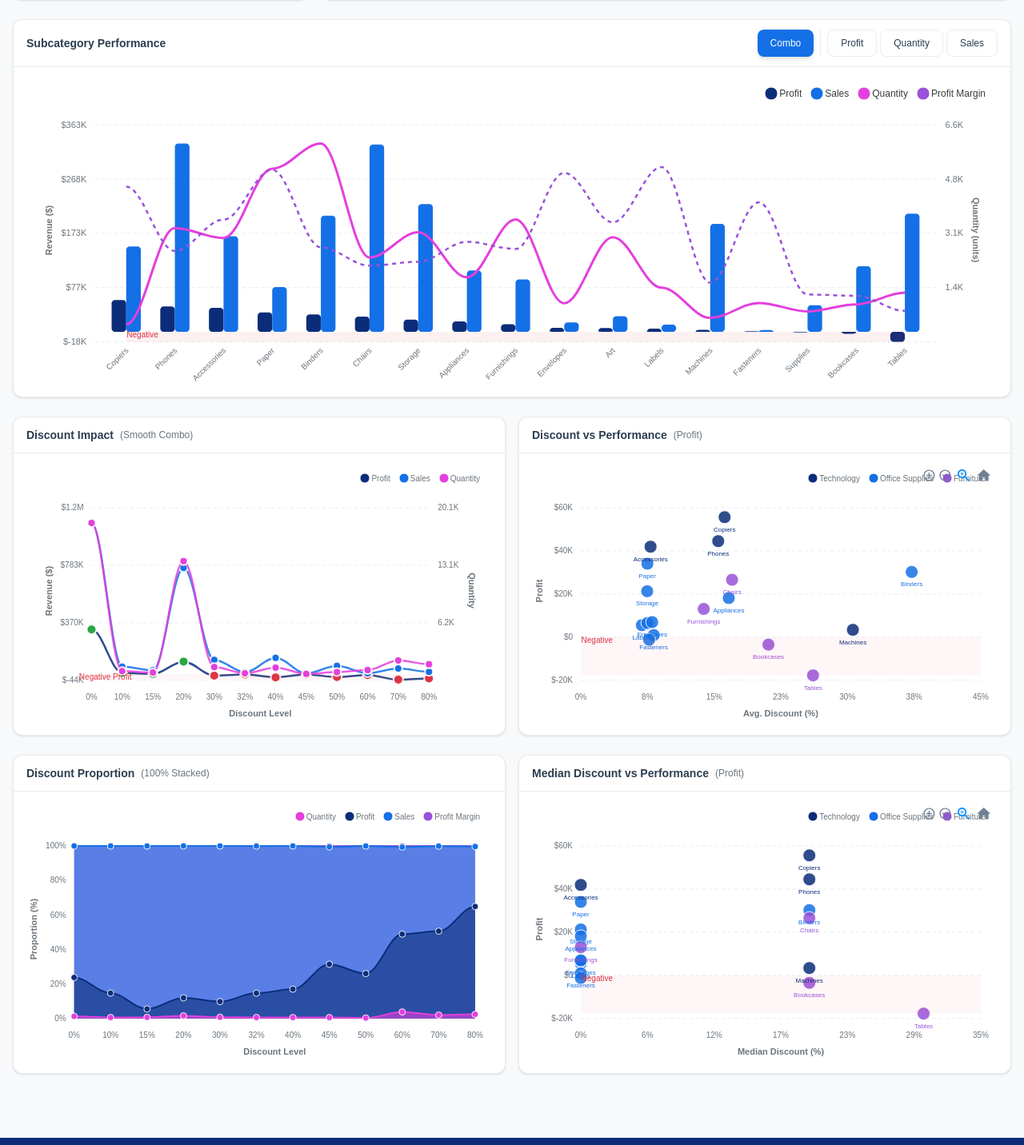
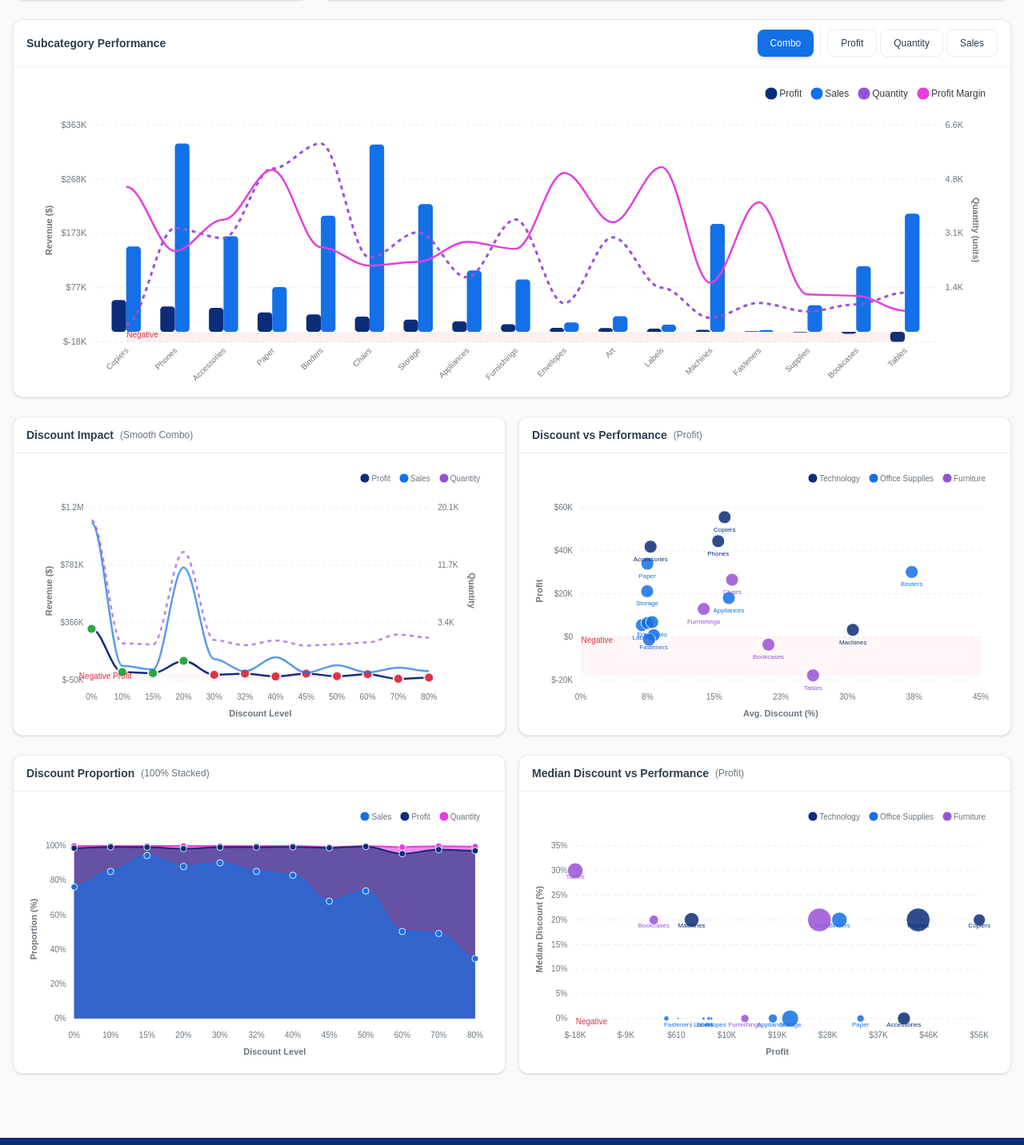
Before and after one commit to Otachiking/mindle-dannaga, a Next.js app: page / in a window 1280 px wide. Shown: the part 1078-2510 px from the top of the page at 80% size. Built offline with nearby package versions, Linux system fonts and the light colour scheme.

Commit message:
v1.4.1: Bug fixes - Header Fix Chart label, mobile icons, auto-refresh, scatter zoom controls, chart colors and order

```diff
--- a/app/page.tsx
+++ b/app/page.tsx
@@ -30,6 +30,14 @@ export default function Dashboard() {
   const [chartKey, setChartKey] = useState(0);
 
   const handleRefresh = () => setChartKey(k => k + 1);
+
+  // Auto-refresh charts when any filter changes
+  useEffect(() => {
+    if (!loading) {
+      handleRefresh();
+    }
+    // eslint-disable-next-line react-hooks/exhaustive-deps
+  }, [selectedRegion, selectedSegment, selectedMetric]);
 
   // Load CSV data on mount
   useEffect(() => {
--- a/components/DiscountAnalysis.tsx
+++ b/components/DiscountAnalysis.tsx
@@ -86,7 +86,7 @@ const DiscountAnalysis: React.FC<DiscountAnalysisProps> = ({ data, metric }) =>
     const maxQty = Math.max(...discountLineData.map(d => d.quantity));
 
     // Calculate aligned ranges so 0 lines match
-    const leftMin = hasNegativeProfit ? minProfit * 1.1 : 0;
+    const leftMin = hasNegativeProfit ? Math.min(minProfit * 1.1, -50000) : -50000;
     const leftMax = maxRevenue * 1.1;
     const zeroRatio = leftMin < 0 ? Math.abs(leftMin) / (Math.abs(leftMin) + leftMax) : 0;
     const rightMax = maxQty * 1.1;
@@ -102,10 +102,14 @@ const DiscountAnalysis: React.FC<DiscountAnalysisProps> = ({ data, metric }) =>
       stroke: {
         curve: 'smooth',
         width: [2.5, 2.5, 2.5],
+        dashArray: [0, 0, 5],
       },
-      colors: ['#0b2d79', '#1470e6', '#e43fdd'],
+      fill: {
+        opacity: [1, 0.7, 0.7],
+      },
+      colors: ['#0b2d79', '#1470e6', '#9852d9'],
       markers: {
-        size: [6, 5, 5],
+        size: [6, 0, 0],
         strokeWidth: 2,
         strokeColors: '#fff',
         hover: { size: 8 },
@@ -148,7 +152,7 @@ const DiscountAnalysis: React.FC<DiscountAnalysisProps> = ({ data, metric }) =>
           seriesName: 'Quantity',
           opposite: true,
           title: { text: 'Quantity', style: { color: '#6c757d', fontSize: '11px' } },
-          min: rightMin,
+          min: Math.min(rightMin, -5000),
           max: rightMax,
           labels: {
             formatter: (val: number) => {
@@ -181,7 +185,7 @@ const DiscountAnalysis: React.FC<DiscountAnalysisProps> = ({ data, metric }) =>
             <div style="font-weight:600;margin-bottom:6px;font-size:13px;">Discount: ${(item.discount * 100).toFixed(0)}%</div>
             <div style="margin-bottom:4px;"><span style="color:${profitColor};">●</span> Profit: ${formatFullValue(item.profit, 'profit')}</div>
             <div style="margin-bottom:4px;"><span style="color:#1470e6;">●</span> Sales: ${formatFullValue(item.sales, 'sales')}</div>
-            <div style="margin-bottom:4px;"><span style="color:#e43fdd;">●</span> Quantity: ${item.quantity.toLocaleString()}</div>
+            <div style="margin-bottom:4px;"><span style="color:#9852d9;">●</span> Quantity: ${item.quantity.toLocaleString()}</div>
             <div style="color:rgba(255,255,255,0.7);font-size:11px;margin-top:6px;">${item.count.toLocaleString()} transactions</div>
           </div>`;
         },
@@ -280,7 +284,7 @@ const DiscountAnalysis: React.FC<DiscountAnalysisProps> = ({ data, metric }) =>
         tools: {
           download: false,
           selection: false,
-          zoom: true,
+          zoom: false,
           zoomin: true,
           zoomout: true,
           pan: false,
@@ -288,7 +292,7 @@ const DiscountAnalysis: React.FC<DiscountAnalysisProps> = ({ data, metric }) =>
         },
       },
       fontFamily: 'inherit',
-      zoom: { enabled: true, type: 'xy' },
+      zoom: { enabled: false },
     },
     colors: [CATEGORY_COLORS['Technology'], CATEGORY_COLORS['Office Supplies'], CATEGORY_COLORS['Furniture']],
     markers: {
--- a/components/DiscountAnalysisStacked.tsx
+++ b/components/DiscountAnalysisStacked.tsx
@@ -97,10 +97,9 @@ const DiscountAnalysisStacked: React.FC<Props> = ({ data, metric }) => {
       width: 2,
     },
     colors: [
+      STACKED_METRIC_COLORS.sales,
+      STACKED_METRIC_COLORS.profit,
       STACKED_METRIC_COLORS.quantity,
-      STACKED_METRIC_COLORS.profit,
-      STACKED_METRIC_COLORS.sales,
-      STACKED_METRIC_COLORS.profitMargin,
     ],
     markers: {
       size: 4,
@@ -155,10 +154,9 @@ const DiscountAnalysisStacked: React.FC<Props> = ({ data, metric }) => {
         const marginColor = item.profitMargin >= 0 ? '#69db7c' : '#ff6b6b';
         return `<div style="background:#2c3e50;color:white;padding:10px 14px;border-radius:8px;font-size:12px;min-width:200px;">
           <div style="font-weight:600;margin-bottom:6px;font-size:13px;">Discount: ${(item.discount * 100).toFixed(0)}%</div>
+          <div style="margin-bottom:4px;"><span style="color:#1470e6;">●</span> Sales: ${formatFullValue(item.sales, 'sales')} <span style="color:rgba(255,255,255,0.5);">(${pct.sales.toFixed(1)}%)</span></div>
+          <div style="margin-bottom:4px;"><span style="color:${profitColor};">●</span> Profit: ${formatFullValue(item.profit, 'profit')} <span style="color:rgba(255,255,255,0.5);">(${pct.profit.toFixed(1)}%)</span></div>
           <div style="margin-bottom:4px;"><span style="color:#e43fdd;">●</span> Quantity: ${item.quantity.toLocaleString()} <span style="color:rgba(255,255,255,0.5);">(${pct.quantity.toFixed(1)}%)</span></div>
-          <div style="margin-bottom:4px;"><span style="color:${profitColor};">●</span> Profit: ${formatFullValue(item.profit, 'profit')} <span style="color:rgba(255,255,255,0.5);">(${pct.profit.toFixed(1)}%)</span></div>
-          <div style="margin-bottom:4px;"><span style="color:#1470e6;">●</span> Sales: ${formatFullValue(item.sales, 'sales')} <span style="color:rgba(255,255,255,0.5);">(${pct.sales.toFixed(1)}%)</span></div>
-          <div style="margin-bottom:4px;"><span style="color:${marginColor};">●</span> Profit Margin: ${item.profitMargin.toFixed(1)}% <span style="color:rgba(255,255,255,0.5);">(${pct.profitMargin.toFixed(1)}%)</span></div>
           <div style="color:rgba(255,255,255,0.7);font-size:11px;margin-top:6px;">${item.count.toLocaleString()} transactions</div>
         </div>`;
       },
@@ -166,10 +164,9 @@ const DiscountAnalysisStacked: React.FC<Props> = ({ data, metric }) => {
   }), [discountData, stackedPercentages]);
 
   const stackedSeries = useMemo(() => [
+    { name: 'Sales', data: stackedPercentages.map(p => p.sales) },
+    { name: 'Profit', data: stackedPercentages.map(p => p.profit) },
     { name: 'Quantity', data: stackedPercentages.map(p => p.quantity) },
-    { name: 'Profit', data: stackedPercentages.map(p => p.profit) },
-    { name: 'Sales', data: stackedPercentages.map(p => p.sales) },
-    { name: 'Profit Margin', data: stackedPercentages.map(p => p.profitMargin) },
   ], [stackedPercentages]);
 
   // ──────────── RIGHT CHART: Scatter with MEDIAN Discount on X ────────────
@@ -196,7 +193,7 @@ const DiscountAnalysisStacked: React.FC<Props> = ({ data, metric }) => {
       subcatDiscounts.set(subcat, current);
     }
 
-    const result: { subcategory: string; category: string; medianDiscount: number; metricValue: number }[] = [];
+    const result: { subcategory: string; category: string; medianDiscount: number; metricValue: number; sales: number }[] = [];
     subcatDiscounts.forEach((val, subcat) => {
       let metricVal: number;
       switch (metric) {
@@ -210,6 +207,7 @@ const DiscountAnalysisStacked: React.FC<Props> = ({ data, metric }) => {
         category: val.category,
         medianDiscount: median(val.discounts),
         metricValue: metricVal,
+        sales: val.sales,
       });
     });
 
@@ -221,6 +219,9 @@ const DiscountAnalysisStacked: React.FC<Props> = ({ data, metric }) => {
     return Math.ceil(max / 5) * 5 + 5;
   }, [scatterData]);
 
+  // Scale sales for bubble size (normalize to reasonable range)
+  const maxSales = useMemo(() => Math.max(...scatterData.map(s => s.sales)), [scatterData]);
+
   const scatterSeries = useMemo(() => {
     const categories = ['Technology', 'Office Supplies', 'Furniture'];
     return categories.map(cat => ({
@@ -228,25 +229,27 @@ const DiscountAnalysisStacked: React.FC<Props> = ({ data, metric }) => {
       data: scatterData
         .filter(s => s.category === cat)
         .map(s => ({
-          x: Math.round(s.medianDiscount * 10000) / 100,
-          y: Math.round(s.metricValue * 100) / 100,
+          x: Math.round(s.metricValue * 100) / 100,
+          y: Math.round(s.medianDiscount * 10000) / 100,
+          z: Math.round((s.sales / maxSales) * 50) + 5, // Scale to 5-55 range for bubble size
           subcategory: s.subcategory,
+          salesValue: s.sales,
         })),
     }));
-  }, [scatterData]);
+  }, [scatterData, maxSales]);
 
   const scatterHasNegative = useMemo(() => scatterData.some(s => s.metricValue < 0), [scatterData]);
   const scatterMinValue = useMemo(() => Math.min(0, ...scatterData.map(s => s.metricValue)), [scatterData]);
 
   const scatterChartOptions: ApexCharts.ApexOptions = useMemo(() => ({
     chart: {
-      type: 'scatter',
+      type: 'bubble',
       toolbar: {
         show: true,
         tools: {
           download: false,
           selection: false,
-          zoom: true,
+          zoom: false,
           zoomin: true,
           zoomout: true,
           pan: false,
@@ -254,7 +257,7 @@ const DiscountAnalysisStacked: React.FC<Props> = ({ data, metric }) => {
         },
       },
       fontFamily: 'inherit',
-      zoom: { enabled: true, type: 'xy' },
+      zoom: { enabled: false },
     },
     colors: [CATEGORY_COLORS['Technology'], CATEGORY_COLORS['Office Supplies'], CATEGORY_COLORS['Furniture']],
     markers: {
@@ -277,6 +280,18 @@ const DiscountAnalysisStacked: React.FC<Props> = ({ data, metric }) => {
       background: { enabled: false },
     },
     xaxis: {
+      title: {
+        text: METRIC_LABELS[metric],
+        style: { color: COLORS.textGray, fontSize: '11px' },
+      },
+      labels: {
+        formatter: (val: string) => formatAxisValue(Number(val), metric),
+        style: { fontSize: '10px', colors: COLORS.textGray },
+      },
+      axisBorder: { show: false },
+      axisTicks: { show: false },
+    },
+    yaxis: {
       min: 0,
       max: maxMedianDiscount,
       title: {
@@ -284,20 +299,7 @@ const DiscountAnalysisStacked: React.FC<Props> = ({ data, metric }) => {
         style: { color: COLORS.textGray, fontSize: '11px' },
       },
       labels: {
-        formatter: (val: string) => `${Number(val).toFixed(0)}%`,
-        style: { fontSize: '10px', colors: COLORS.textGray },
-      },
-      axisBorder: { show: false },
-      axisTicks: { show: false },
-      tickAmount: 6,
-    },
-    yaxis: {
-      title: {
-        text: METRIC_LABELS[metric],
-        style: { color: COLORS.textGray, fontSize: '11px' },
-      },
-      labels: {
-        formatter: (val: number) => formatAxisValue(val, metric),
+        formatter: (val: number) => `${val.toFixed(0)}%`,
         style: { fontSize: '10px', colors: COLORS.textGray },
       },
     },
@@ -316,7 +318,7 @@ const DiscountAnalysisStacked: React.FC<Props> = ({ data, metric }) => {
     tooltip: {
       shared: false,
       intersect: true,
-      custom: function({ seriesIndex, dataPointIndex, w }: { seriesIndex: number; dataPointIndex: number; w: { config: { series: { name: string; data: { x: number; y: number; subcategory: string }[] }[] } } }) {
+      custom: function({ seriesIndex, dataPointIndex, w }: { seriesIndex: number; dataPointIndex: number; w: { config: { series: { name: string; data: { x: number; y: number; subcategory: string; salesValue: number }[] }[] } } }) {
         const point = w.config.series[seriesIndex].data[dataPointIndex];
         const cat = w.config.series[seriesIndex].name;
         const color = [CATEGORY_COLORS['Technology'], CATEGORY_COLORS['Office Supplies'], CATEGORY_COLORS['Furniture']][seriesIndex];
@@ -326,8 +328,9 @@ const DiscountAnalysisStacked: React.FC<Props> = ({ data, metric }) => {
             <div style="width:10px;height:10px;border-radius:2px;background:${color};"></div>
             <span style="color:rgba(255,255,255,0.7);">${cat}</span>
           </div>
-          <div>Median Discount: ${point.x.toFixed(1)}%</div>
-          <div>${METRIC_LABELS[metric]}: ${formatFullValue(point.y, metric)}</div>
+          <div>${METRIC_LABELS[metric]}: ${formatFullValue(point.x, metric)}</div>
+          <div>Median Discount: ${point.y.toFixed(1)}%</div>
+          <div>Total Sales: ${formatFullValue(point.salesValue, 'sales')}</div>
         </div>`;
       },
     },
@@ -372,7 +375,7 @@ const DiscountAnalysisStacked: React.FC<Props> = ({ data, metric }) => {
             key={`discount-median-scatter-${metric}-${scatterData.length}`}
             options={scatterChartOptions}
             series={scatterSeries}
-            type="scatter"
+            type="bubble"
             height="100%"
           />
         </div>
--- a/package.json
+++ b/package.json
@@ -1,6 +1,6 @@
 {
   "name": "mindlestore-dashboard",
-  "version": "0.1.0",
+  "version": "1.4.1",
   "private": true,
   "scripts": {
     "dev": "next dev",
```
Also changed, not shown: components/Header.tsx (+8 -7 lines), components/Scorecard.tsx (+4 -4 lines), components/SubcategoryCombo.tsx (+4 -4 lines).
